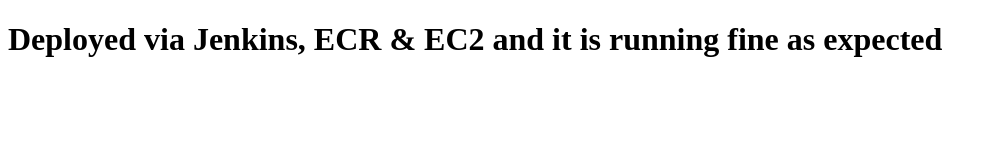
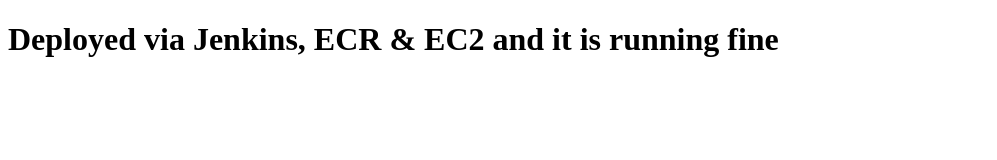
Before and after one commit to umasankarbgit/project-5, a plain HTML site: page index.html in a window 1280 px wide. Shown: the whole page, without its empty margins (0-997 px from the left). Drawn offline with Linux system fonts and the light colour scheme.

Commit message:
small change

```diff
--- a/index.html
+++ b/index.html
@@ -4,6 +4,6 @@
     <title>Welcome to Apache on EC2</title>
 </head>
 <body>
-    <h1> Deployed via Jenkins, ECR & EC2 and it is running fine as expected</h1>
+    <h1> Deployed via Jenkins, ECR & EC2 and it is running fine</h1>
 </body>
 </html>
```
